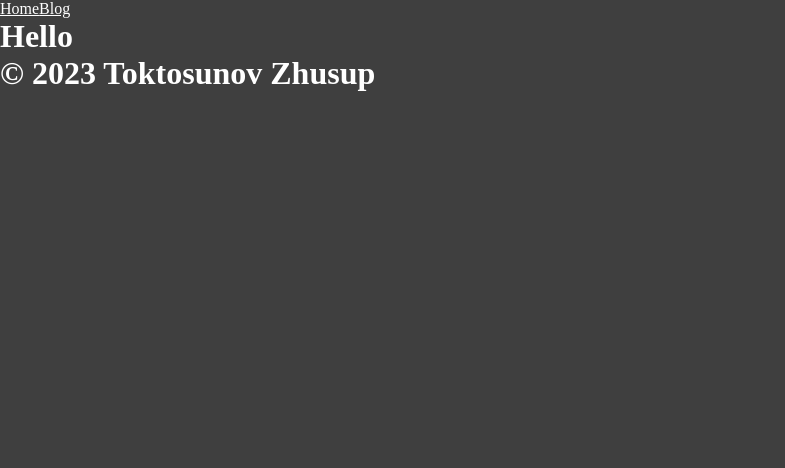
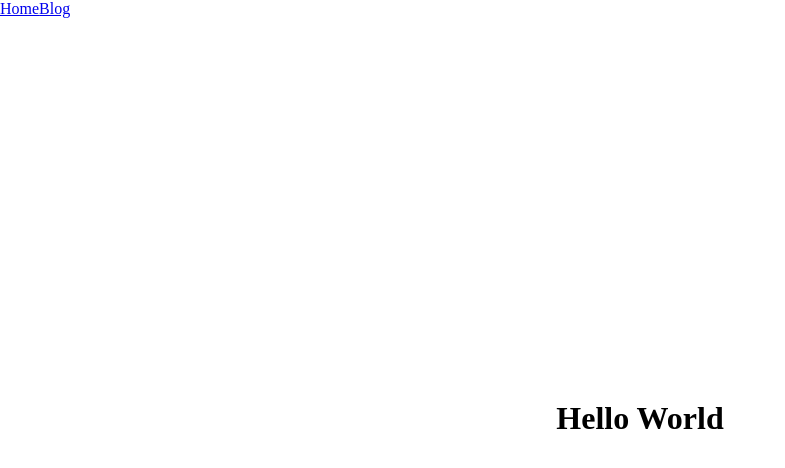
Before and after one commit to TheNowy/TypeScript-Practice, a React (Vite) app: page / in a window 1280 px wide. Shown: the top 468 px of the page, without its empty margins (0-785 px from the left). Built offline with nearby package versions, Linux system fonts and the light colour scheme.

Commit message:
HomeStyle

```diff
--- /dev/null
+++ b/src/components/pages/home/Home.module.scss
@@ -0,0 +1,19 @@
+.page_wrapper {
+  width: 100%;
+  max-width: 2000px;
+  margin-left: auto;
+  margin-right: auto;
+
+  .container {
+    .home_content {
+      flex-direction: column;
+      margin-left: auto;
+      margin-right: auto;
+      display: flex;
+      align-items: center;
+      justify-content: center;
+      background-color: rgb(255, 255, 255);
+      min-height: 100vh;
+    }
+  }
+}
--- a/src/components/pages/home/Home.tsx
+++ b/src/components/pages/home/Home.tsx
@@ -1,11 +1,18 @@
-import React from 'react'
+import React from "react";
+import scss from "./Home.module.scss";
 
 const Home = () => {
   return (
-    <div>
-      <h1>Hello</h1>
-    </div>
-  )
-}
+    <>
+      <div className={scss.page_wrapper}>
+        <div className={scss.container}>
+          <div className={scss.home_content}>
+            <h1>Hello World</h1>
+          </div>
+        </div>
+      </div>
+    </>
+  );
+};
 
-export default Home
+export default Home;
--- a/src/components/wrapper/footer/Footer.module.scss
+++ b/src/components/wrapper/footer/Footer.module.scss
@@ -0,0 +1,11 @@
+footer {
+  .footer_cont {
+    width: 100%;
+    h1 {
+      color: white;
+      font-size: 20px;
+      font-weight: 500;
+      font-family: sans-serif;
+    }
+  }
+}
--- a/src/components/wrapper/footer/Footer.tsx
+++ b/src/components/wrapper/footer/Footer.tsx
@@ -5,7 +5,7 @@ export const Footer = () => {
   return (
     <div>
       <footer>
-        <div className="footer_cont">
+        <div className={scss.footer_cont}>
           <h1>© 2023 Toktosunov Zhusup</h1>
         </div>
       </footer>
--- a/src/index.module.scss
+++ b/src/index.module.scss
@@ -2,11 +2,13 @@
   margin: 0;
   padding: 0;
   transition: .5s;
-  background-color: #3f3f3f;
-  color: white;
 }
 
 ::selection {
   background-color: #fff;
   color: black;
 }
+
+::-webkit-scrollbar {
+  width: 0;
+}
```
